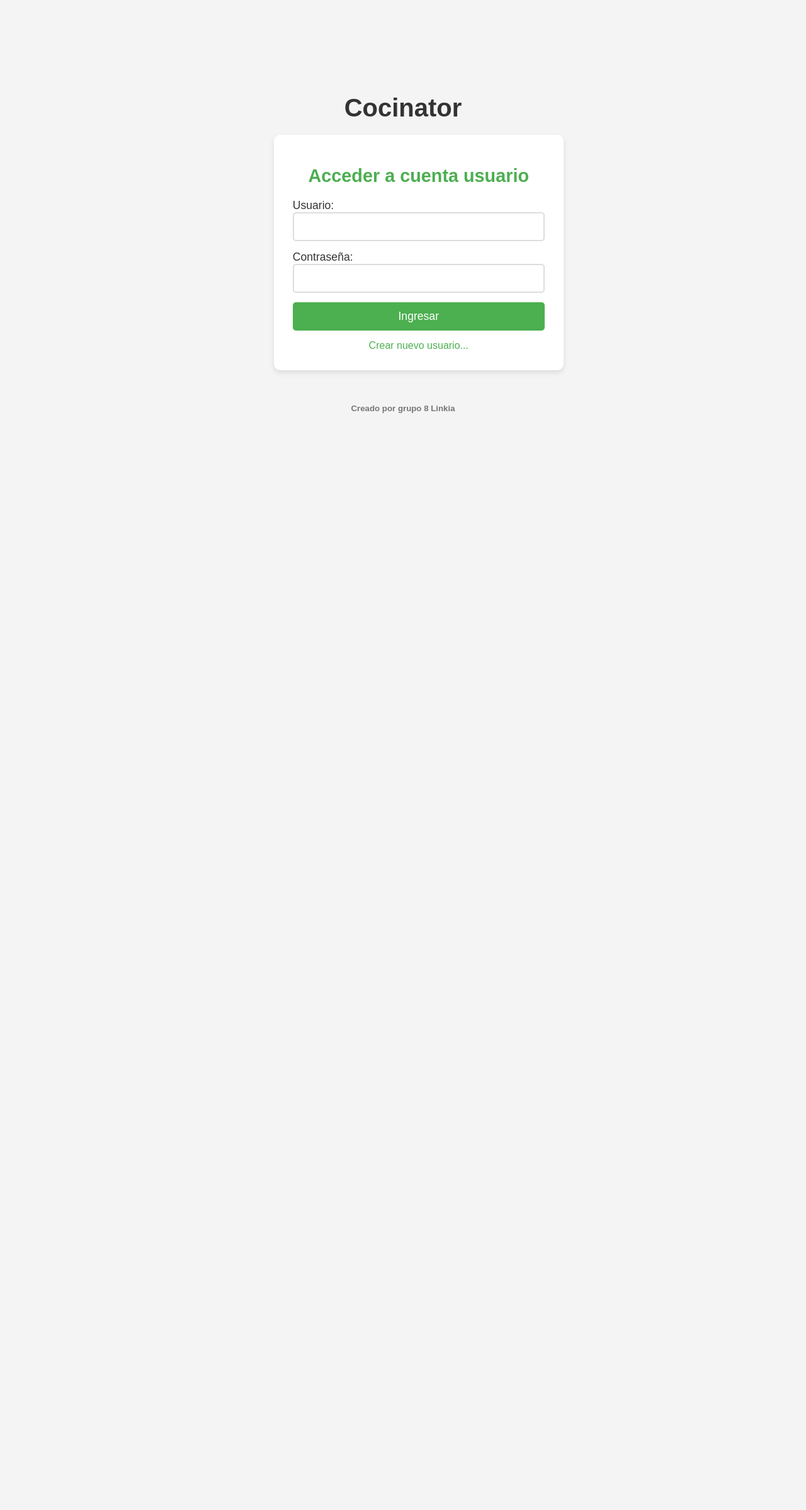
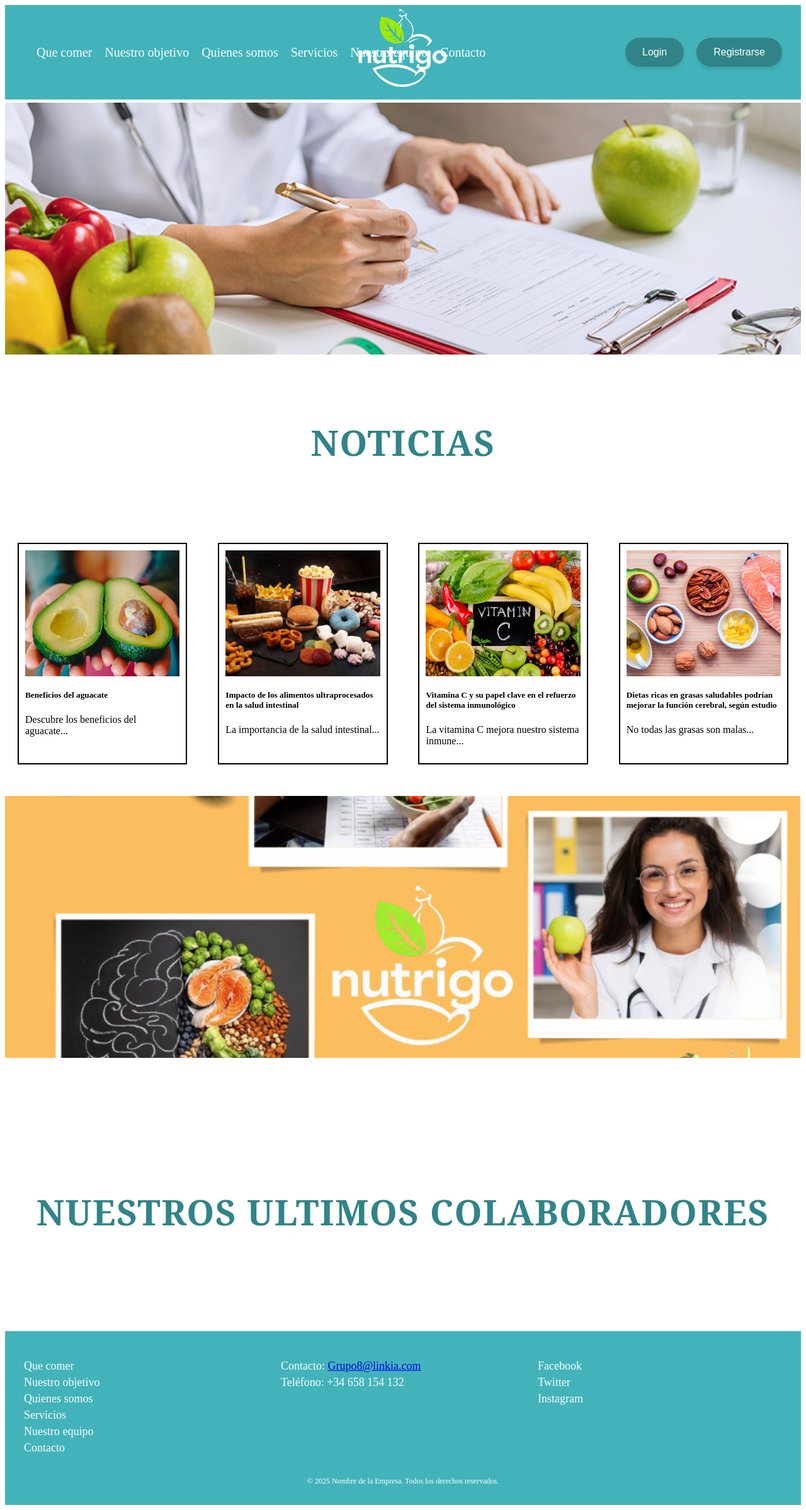
Before and after one commit to IsmaelHdez/proyectoDAW, a PHP site: page / in a window 1280 px wide. Shown: the whole page at 63% size. Before the commit the page ends 656 px from the top, so only its background shows below. Run offline with PHP 8.4, Linux system fonts and the light colour scheme.

Commit message:
pagina_principal

```diff
--- /dev/null
+++ b/CSS/principal.css
@@ -0,0 +1,81 @@
+.principal img {
+    position: relative;
+    top: 5px; /* Desplaza la imagen hacia abajo 50px */
+    width: 100%;
+    height: 50vh;
+    object-fit: cover;
+}
+
+
+/* Contenedor para las noticias, para que estén en una sola línea */
+.noticias {
+    display: flex;
+    justify-content: space-between; /* Espacio entre las noticias */
+    gap: 20px; /* Espacio entre las noticias */
+    flex-wrap: nowrap; /* No permite que las noticias se envuelvan a una nueva línea */
+    padding: 20px;
+}
+
+/* Cada noticia tendrá el mismo estilo y tamaño */
+.noticias div {
+    flex: 1; /* Hace que todas las noticias ocupen un espacio proporcionalmente igual */
+    max-width: 22%; /* Limita el tamaño máximo de cada noticia */
+    border: 2px solid black; /* Borde negro alrededor de cada noticia */
+    padding: 10px;
+    box-sizing: border-box; /* Asegura que el padding no se salga del contenedor */
+}
+
+/* Estilo para las imágenes dentro de las noticias */
+.noticias img {
+    width: 100%;
+    height: 200px; /* Establece un alto fijo para todas las imágenes */
+    object-fit: cover; /* Recorta las imágenes para que cubran el área sin deformarse */
+    display: block;
+}
+
+.titulo_noticias {
+    background-color: #fff; /* Fondo blanco */
+    height: 220px; /* Altura ajustada del contenedor */
+    display: flex;
+    justify-content: center; /* Centra el contenido horizontalmente */
+    align-items: center; /* Centra el contenido verticalmente */
+    padding: 30px; /* Espaciado interno para más espacio alrededor */
+
+}
+
+.secciones h3 {
+    color: #308488; /* Color gris oscuro para el texto */
+    font-family: Georgia, 'Times New Roman', Times, serif; /* Fuente moderna y estilizada */
+    font-size: 3.5rem; /* Tamaño de texto aún más grande */
+    font-weight: 600; /* Peso moderado para el texto */
+    text-align: center;
+    letter-spacing: 1.5px; /* Espaciado entre letras para mayor claridad */
+    text-transform: uppercase; /* Texto en mayúsculas */
+    margin: 0; /* Elimina márgenes para un control preciso */
+}
+
+.titulo_nutricionistas{
+    background-color: #fff; /* Fondo blanco */
+    height: 220px; /* Altura ajustada del contenedor */
+    display: flex;
+    justify-content: center; /* Centra el contenido horizontalmente */
+    align-items: center; /* Centra el contenido verticalmente */
+    padding: 30px; /* Espaciado interno para más espacio alrededor */
+}
+
+.sepracion {
+    width: 100%;      /* Asegura que el contenedor ocupe todo el ancho */
+    display: flex;    /* Usamos Flexbox para centrar el contenido */
+    justify-content: center; /* Centra horizontalmente */
+    align-items: center;    /* Centra verticalmente */
+    overflow: hidden;  /* Evita que el contenedor tenga desbordamiento si la imagen se mueve */
+    margin-top: 30px; /* Espaciado interno para más espacio alrededor */
+}
+
+.sepracion img {
+    width: 100%;       /* La imagen ocupa todo el ancho disponible */
+    height: 65vh;      /* Ajusta la altura como desees */
+    object-fit: cover; /* Asegura que la imagen cubra el área sin distorsionarse */
+    transform: translateY(-20%); /* Mueve la imagen hacia arriba un 20% */
+    transition: transform 0.5s ease; /* Agrega una transición suave al movimiento */
+}
--- /dev/null
+++ b/JS/header.js
@@ -0,0 +1,11 @@
+document.getElementById('loginBtn').addEventListener('click', function() {
+    window.location.href = 'login.php';
+});
+
+document.getElementById('registerBtn').addEventListener('click', function() {
+    window.location.href = 'crear_paciente.php';
+});
+
+document.getElementById('logo').addEventListener('click', function() {
+    window.location.href = 'index.php';
+});
--- a/html/footer.html
+++ b/html/footer.html
@@ -10,9 +10,11 @@
     <footer id="footer">
         <div class="footer-content">
             <div class="footer-links">
+                <a href="#que_comer">Que comer</a>
                 <a href="#objetivo">Nuestro objetivo</a>
                 <a href="#quienes-somos">Quienes somos</a>
                 <a href="#servicios">Servicios</a>
+                <a href="#equipo">Nuestro equipo</a>
                 <a href="#contacto">Contacto</a>
             </div>
 
--- a/html/header.html
+++ b/html/header.html
@@ -4,16 +4,19 @@
     <meta charset="UTF-8">
     <meta name="viewport" content="width=device-width, initial-scale=1.0">
     <link rel="stylesheet" href="../CSS/header.css">
+    <script src="../js/header.js" defer></script>
     <title>Document</title>
 </head>
 <body>
     <div id="encabezado">
-        <img src="../img/logo.png" alt="Logo">
+        <img id="logo" src="../img/logo.png" alt="Logo">
 
         <div class="enlaces">
+            <a href="#que_comer">Que comer</a>
             <a href="#objetivo">Nuestro objetivo</a>
             <a href="#quienes-somos">Quienes somos</a>
             <a href="#servicios">Servicios</a>
+            <a href="#equipo">Nuestro equipo</a>
             <a href="#contacto">Contacto</a>
         </div>
 
--- /dev/null
+++ b/html/principal.html
@@ -0,0 +1,54 @@
+<!DOCTYPE html>
+<html lang="en">
+<head>
+    <meta charset="UTF-8">
+    <meta name="viewport" content="width=device-width, initial-scale=1.0">
+    <link rel="stylesheet" href="../CSS/principal.css">
+    <title>Document</title>
+</head>
+<body>
+    <div class="principal">
+        <img src="../img/portada.png" alt="">
+    </div>
+    <div class="secciones">
+        <div class="seccion_noticia">
+            <div class="titulo_noticias">
+                <h3>Noticias</h3>
+            </div>
+            <div class="noticias">
+                <div class="noticia1">
+                    <img src="../img/aguacate.jpg" alt="">
+                    <h5>Beneficios del aguacate</h5>
+                    <p>Descubre los beneficios del aguacate...</p>
+                </div>
+                <div class="noticia2">
+                    <img src="../img/alimento_procesado.jpg" alt="">
+                    <h5>Impacto de los alimentos ultraprocesados en la salud intestinal</h5>
+                    <p>La importancia de la salud intestinal...</p>
+                </div>
+                <div class="noticia3">
+                    <img src="../img/vitamina.jpg" alt="">
+                    <h5>Vitamina C y su papel clave en el refuerzo del sistema inmunológico</h5>
+                    <p>La vitamina C mejora nuestro sistema inmune...</p>
+                </div>
+                <div class="noticia4">
+                    <img src="../img/grasas.jpg" alt="">
+                    <h5>Dietas ricas en grasas saludables podrían mejorar la función cerebral, según estudio</h5>
+                    <p>No todas las grasas son malas...</p>
+                </div>
+            </div>
+        </div>
+        <div class="sepracion">
+            <img src="../img/separacion_nutrigo.PNG" alt="">
+        </div>
+        <div class="titulo_nutricionistas">
+            <h3>Nuestros ultimos colaboradores</h3>
+        </div>
+        <div class="colaboradores">
+            <div class="colaborador">
+
+            </div>
+        </div>
+    </div>
+</body>
+</html>
--- a/php/conexion.php
+++ b/php/conexion.php
@@ -33,7 +33,7 @@ function validar_usuario($con, $usuario, $pass){
             $_SESSION['usuario'] = $usuario;
             $redirect = ($tipo == 3) ? "admin.php" :
                         (($tipo == 1) ? "nutricionista.php" :
-                        (($tipo == 2) ? "paciente.php" : "index.php"));
+                        (($tipo == 2) ? "paciente.php" : "login.php"));
 
             echo json_encode(["success" => true, "redirect" => $redirect]);
         } else {
--- a/php/index.php
+++ b/php/index.php
@@ -1,15 +1,5 @@
 <?php
-// Inicia la sesión al principio del script
-session_start();
-
-// Incluye archivos necesarios
-require("conexion.php");
-require("../html/index.html"); // Verifica que la ruta sea correcta
-
-if (isset($_COOKIE['token']) && isset($_SESSION['usuario'])) {
-    $token = $_COOKIE['token'];
-    $usuario = $_SESSION['usuario'];
-    $tipo = $_SESSION['tipo'];
-    validar_token($token, $usuario, $tipo);
-}
+require("../html/header.html");
+require("../html/principal.html");
+require("../html/footer.html");
 ?>
```
Also changed, not shown: php/login.php (added, +15 -0 lines), html/login.html (renamed from html/index.html), img/aguacate.jpg (added), img/alimento_procesado.jpg (added), img/grasas.jpg (added), img/portada.png (added), img/separacion_nutrigo.PNG (added), img/vitamina.jpg (added).
